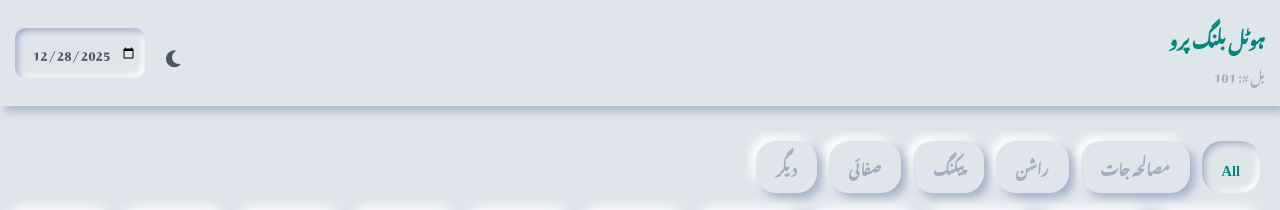
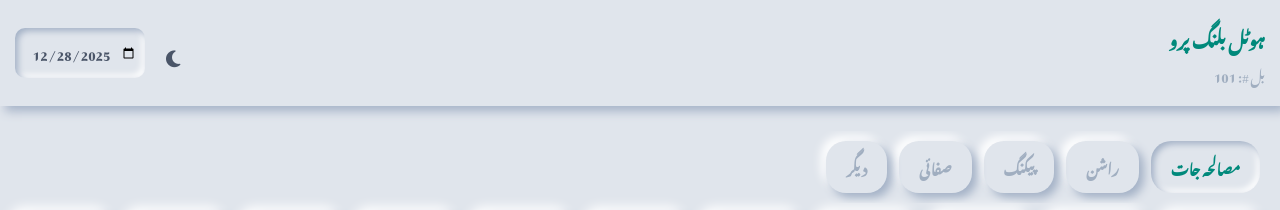
Before and after one commit to rhamza783/hotel-billing, a plain HTML site: page index.html in a window 1280 px wide. Shown: the top 210 px of the page. Drawn offline with Linux system fonts and the light colour scheme; a web font is replaced by a local one.

Commit message:
Remove 'All' category from shop rendering
Removed 'All' category from the shop rendering logic and updated item filtering accordingly.

```diff
--- a/index.html
+++ b/index.html
@@ -661,16 +661,29 @@
         localStorage.setItem('darkMode', document.body.classList.contains('dark-mode'));
     }
 
+// UPDATED: No "All" Button
     function renderShop() {
-        const cats = ['All', ...new Set(items.map(i => i.cat))];
+        // 1. Get unique categories only (Remove 'All')
+        const cats = [...new Set(items.map(i => i.cat))];
+
+        // 2. If currently on 'All', switch to the first available category automatically
+        if ((activeCat === 'All' || !cats.includes(activeCat)) && cats.length > 0) {
+            activeCat = cats[0];
+        }
+
         const dl = document.getElementById('dlCats'); dl.innerHTML = '';
         const catDiv = document.getElementById('catList'); catDiv.innerHTML = '';
+
+        // 3. Create Buttons
         cats.forEach(c => {
             catDiv.innerHTML += `<div class="cat-chip ${c===activeCat?'active':''}" onclick="setCat('${c}')">${c}</div>`;
-            if(c !== 'All') dl.innerHTML += `<option value="${c}">`;
+            dl.innerHTML += `<option value="${c}">`;
         });
+
         const grid = document.getElementById('itemsGrid'); grid.innerHTML = '';
-        items.filter(i => activeCat === 'All' || i.cat === activeCat).forEach(i => {
+
+        // 4. Filter Items (Strictly matching category)
+        items.filter(i => i.cat === activeCat).forEach(i => {
             grid.innerHTML += `
                 <div class="item-card" onclick="openAddPopup(${i.id})">
                     <span class="item-name">${i.name}</span>
```
